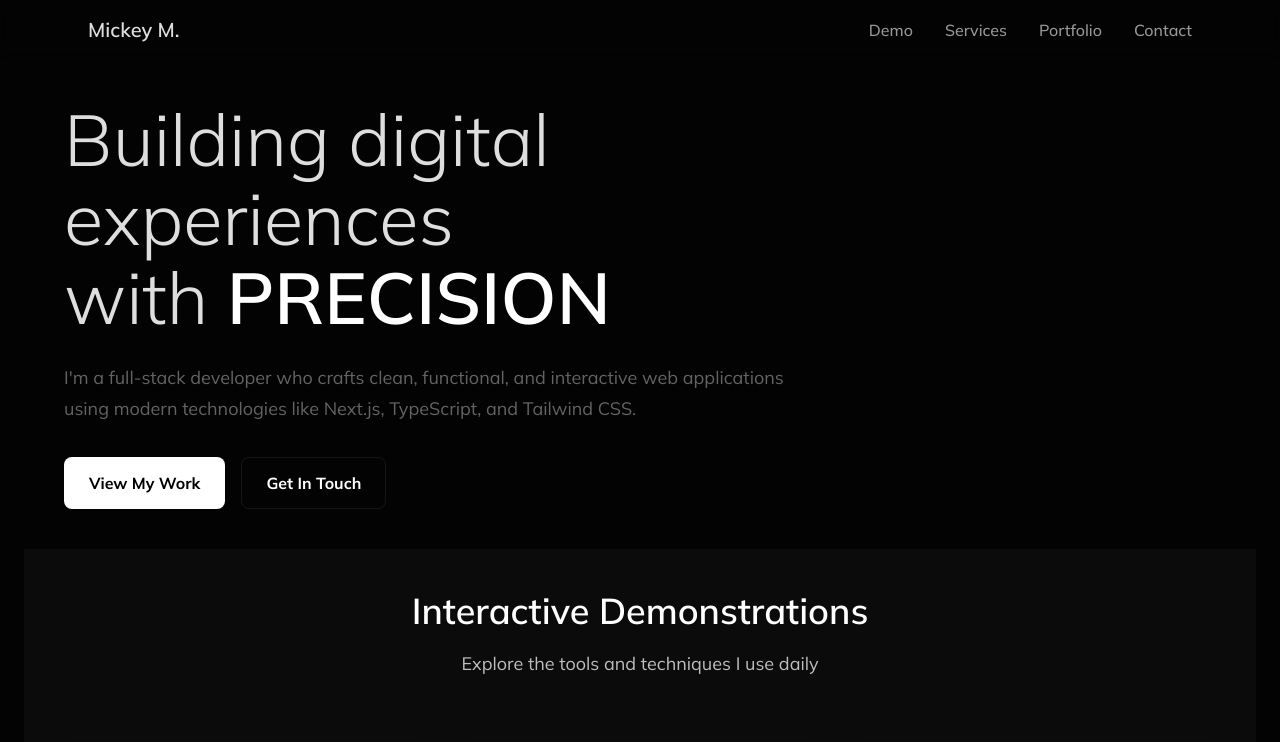
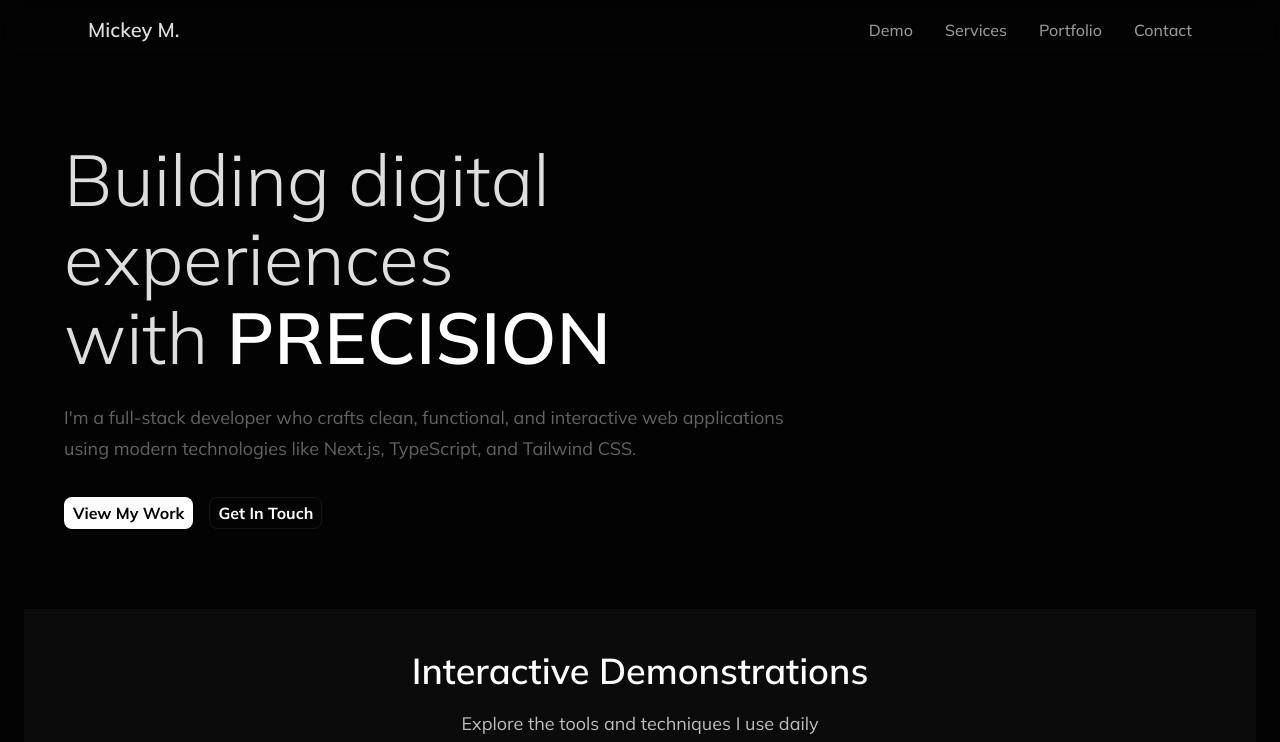
Before and after one commit to MickeyJ/mickey-professional-app, a Next.js app: page / in a window 1280 px wide. Shown: the top 742 px of the page. Built offline with nearby package versions, Linux system fonts and the light colour scheme; a web font is replaced by a local one.

Commit message:
going to try D3js

```diff
--- a/src/_components/sections/hero.tsx
+++ b/src/_components/sections/hero.tsx
@@ -1,6 +1,6 @@
 export default function HeroSection() {
   return (
-    <section className="py-10">
+    <section className="py-20">
       <div className="max-w-6xl mx-auto">
         <div className="max-w-3xl">
           <h1 className="text-display-lg text-light mb-6 text-balance ">
--- a/src/app/styles/components.css
+++ b/src/app/styles/components.css
@@ -1,10 +1,10 @@
 /* Component-specific styles */
 @layer components {
 
-
   /* Primary button */
   .btn-primary {
-    @apply px-6 py-3 rounded-button font-bold cursor-pointer;
+    @apply px-2 rounded-button font-bold cursor-pointer;
+    height: 2rem;
     background-color: var(--color-neutral-50);
     border: 1px solid transparent;
     color: var(--color-neutral-950);
@@ -19,7 +19,8 @@
 
   /* Light primary button */
   .btn-secondary {
-    @apply px-6 py-3 rounded-button font-bold cursor-pointer;
+    @apply px-2 rounded-button font-bold cursor-pointer;
+    height: 2rem;
     background-color: transparent;
     border: 1px solid var(--color-neutral-800);
     color: var(--color-neutral-50);
```
